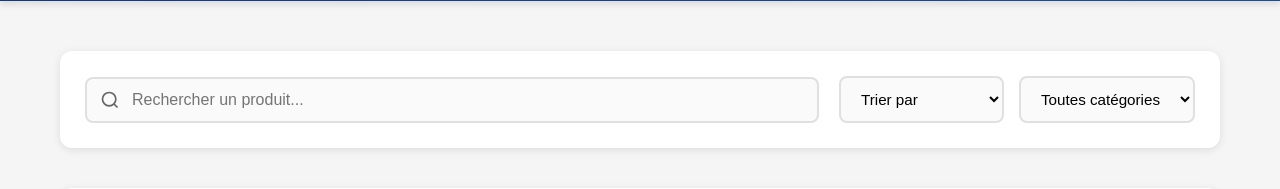
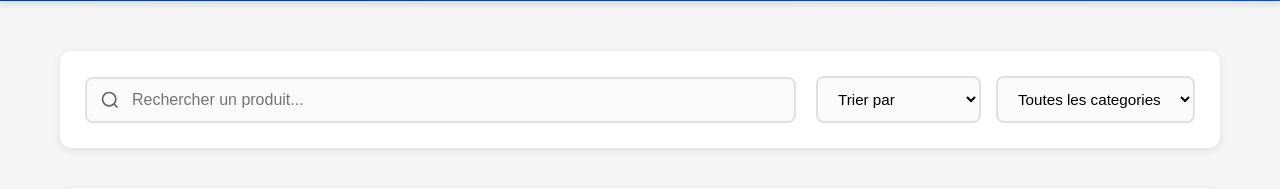
Before and after one commit to chouanbou-eliel-ops/project_ecommerce_flask, a Flask app: page /products in a window 1280 px wide. Shown: the part 342-531 px from the top of the page. Run offline with Flask 3, Linux system fonts and the light colour scheme; parts of the project's set-up code (start-up, migrations or seed data) failed here and were passed over.

Commit message:
modification de l'orthographe de categories

```diff
--- a/app/templates/products/product.html
+++ b/app/templates/products/product.html
@@ -35,7 +35,7 @@
                 </select>
 
                 <select id="categoryFilter" class="filter-select">
-                    <option value="">Toutes catégories</option>
+                    <option value="">Toutes les categories</option>
                     <option value="electronique">Électronique</option>
                     <option value="vetements">Nourriture</option>
                     <option value="maison">Cosmétiques</option>
```
